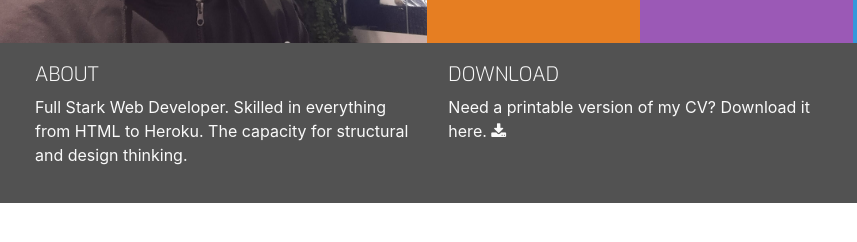
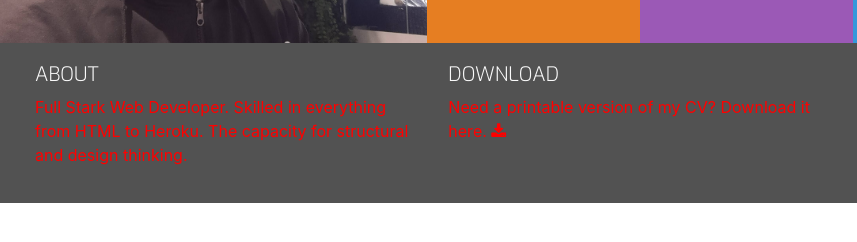
Before and after one commit to Madu-J/resume, a plain HTML site: page index.html in a window 1280 px wide. Shown: the part 326-568 px from the top of the page, 0-857 px from the left. Drawn offline with nearby package versions, Linux system fonts and the light colour scheme.

Commit message:
Change footer color

```diff
--- a/assets/css/style.css
+++ b/assets/css/style.css
@@ -141,7 +141,7 @@ header {
 
 footer {
     background-color: #525252;
-    color: #fafafa;
+    color: #ff0000;
     min-height: 120px;
     margin: 0;
 }
```
